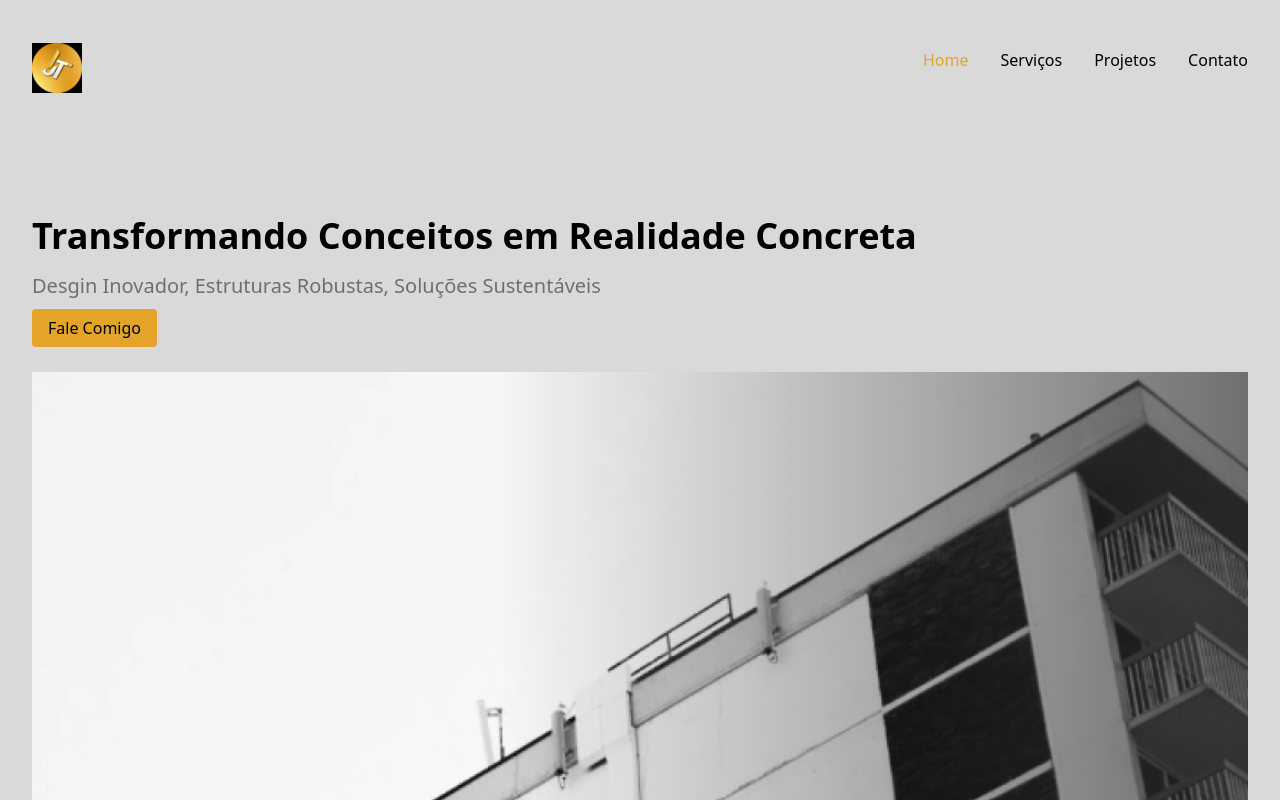
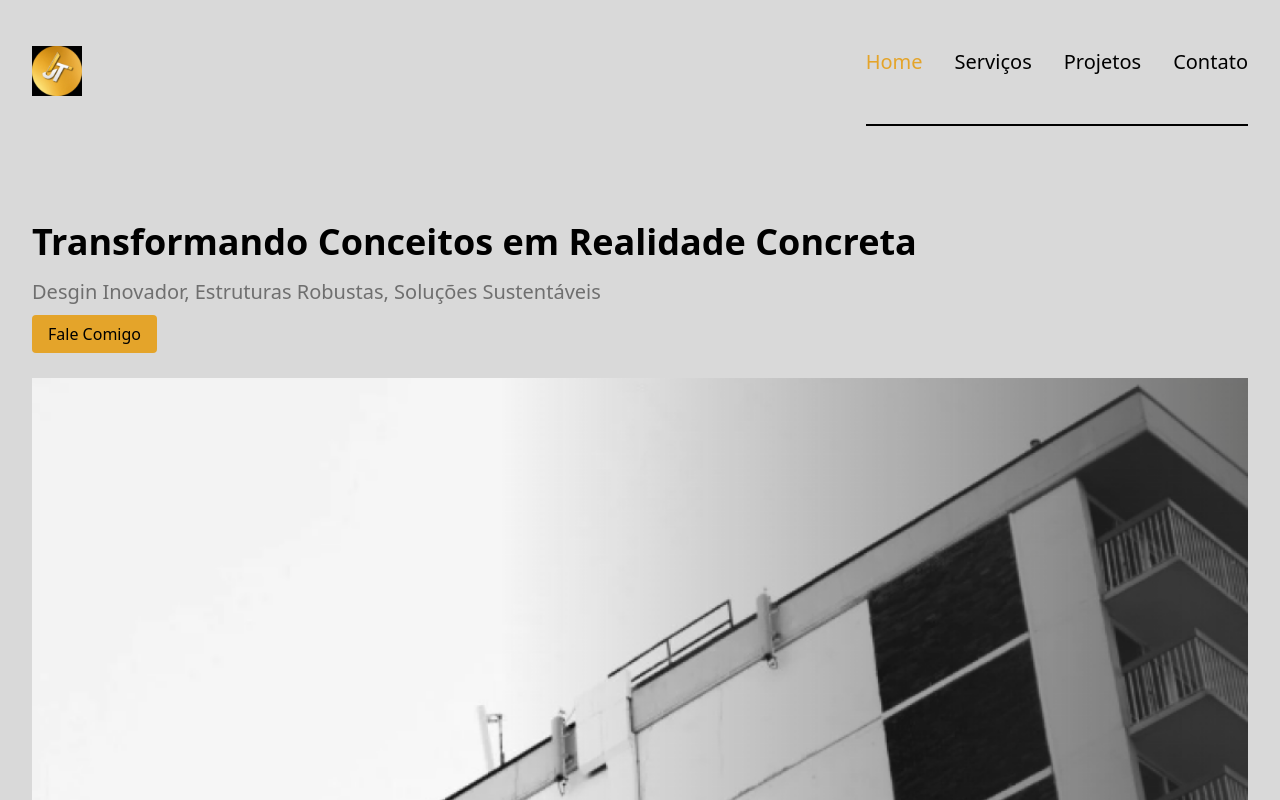
Before and after one commit to thadeu-alves/eng-portfolio-next, a Next.js app: page / in a window 1280 px wide. Shown: the top 800 px of the page. Built offline with nearby package versions, Linux system fonts and the light colour scheme.

Commit message:
fix Header

```diff
--- a/src/components/Header.tsx
+++ b/src/components/Header.tsx
@@ -51,7 +51,7 @@ export function Header() {
             </button>
 
             <ul
-                className={`absolute bg-[#D9D9D9] left-0 top-20 text-center py-8 space-y-4 w-full lg:static lg:flex lg:gap-8 lg:w-fit ${
+                className={`absolute bg-[#D9D9D9] left-0 top-20 text-center py-8 space-y-4 w-full border-b-2 border-b-black lg:static lg:flex lg:gap-8 lg:w-fit ${
                     open ? "block" : "hidden"
                 }`}
             >
@@ -59,7 +59,7 @@ export function Header() {
                     return (
                         <li
                             key={id}
-                            className={` ${
+                            className={`text-xl ${
                                 href === path
                                     ? "text-[#E4A42A]"
                                     : "text-black"
```
